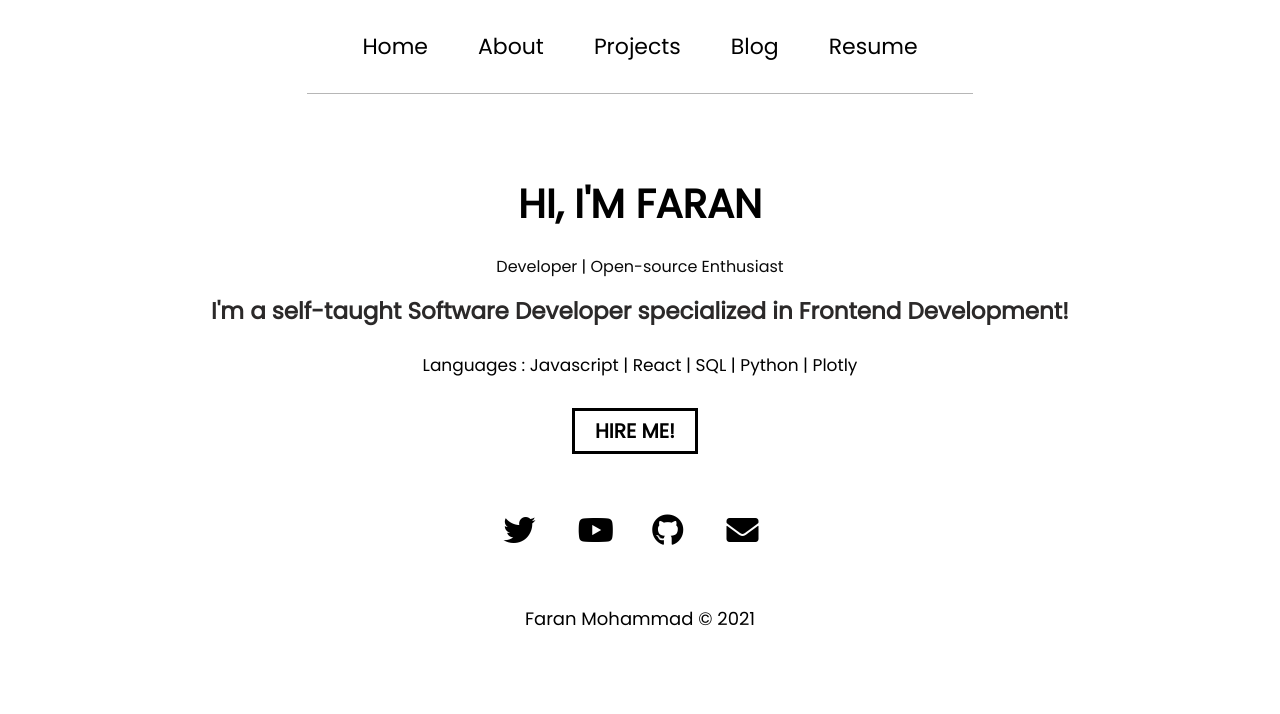
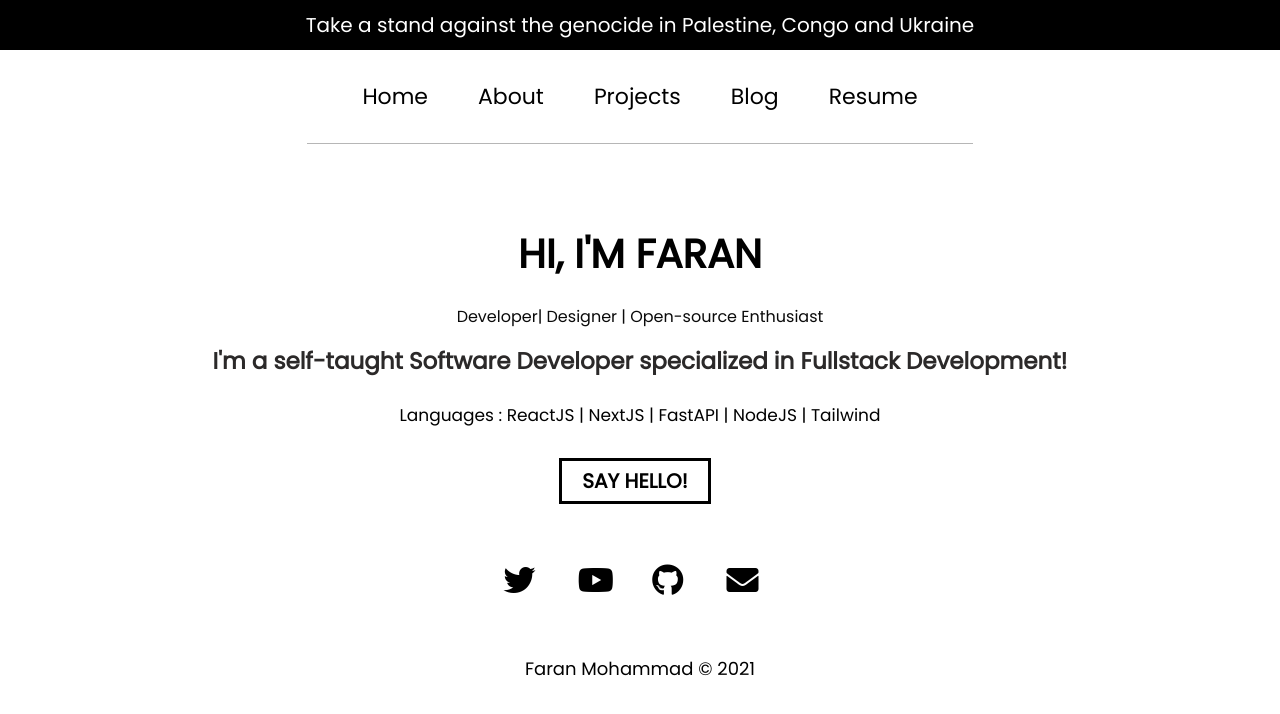
Before and after one commit to Faranheit15/Portfolio, a React (Create React App) app: page / in a window 1280 px wide. Shown: the top 714 px of the page. Built offline with nearby package versions, Linux system fonts and the light colour scheme.

Commit message:
updating socials

```diff
--- a/src/components/App.js
+++ b/src/components/App.js
@@ -11,12 +11,14 @@ import "../css/App.css";
 import Footer from "./Footer";
 import About from "./About";
 import Resume from "./Resume";
+import TopBar from "./TopBar";
 
 const history = createBrowserHistory();
 
 export default function App() {
   return (
     <Router history={history}>
+      <TopBar />
       <Navbar />
       <div className="App">
         <Switch>
--- a/src/components/Home.js
+++ b/src/components/Home.js
@@ -4,30 +4,30 @@ import "../css/Home.css";
 
 export default function Home() {
   const pageTitle = "Hi, I'm Faran";
-  const pageContent = `I'm a self-taught Software Developer specialized in Frontend Development!`;
+  const pageContent = `I'm a self-taught Software Developer specialized in Fullstack Development!`;
   const socialStyle = {
     color: "black",
   };
   return (
     <React.Fragment>
       <Helmet>
-        <title>Faran Mohammad - Frontend Developer</title>
+        <title>Faran Mohammad - Fullstack Frontend Developer</title>
         <meta name="description" content="{pageContent}" />
       </Helmet>
       <h1 className="name">{pageTitle}</h1>
-      <p className="description">Developer | Open-source Enthusiast</p>
+      <p className="description">Developer| Designer | Open-source Enthusiast</p>
       <h4 className="about">{pageContent}</h4>
       <p className="languages">
-        Languages : Javascript | React | SQL | Python | Plotly
+        Languages : ReactJS | NextJS | FastAPI | NodeJS | Tailwind
       </p>
       <div className="btn">
         <a href="mailto:ffaranm15@gmail.com">
-          <strong>Hire me!</strong>
+          <strong>Say hello!</strong>
         </a>
       </div>
       <div className="social-container">
         <a
-          href="https://twitter.com/wheresmybiryani"
+          href="https://twitter.com/faaaaraaaan"
           target="_blank"
           rel="noopener noreferrer"
         >
--- /dev/null
+++ b/src/components/TopBar.js
@@ -0,0 +1,9 @@
+import React from 'react';
+
+export default function TopBar() {
+    return (
+        <React.Fragment>
+            <div style={{ color: 'white', fontSize: '20px', padding: '10px', backgroundColor: 'black', width: '100%', textAlign: 'center' }}>Take a stand against the genocide in Palestine, Congo and Ukraine</div>
+        </React.Fragment>
+    );
+}
```
